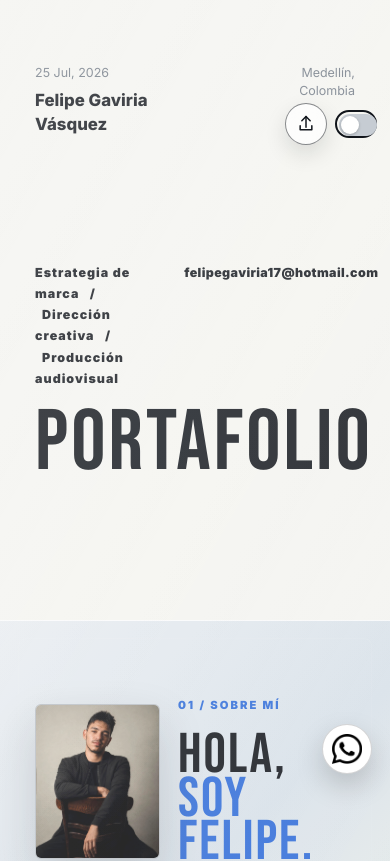
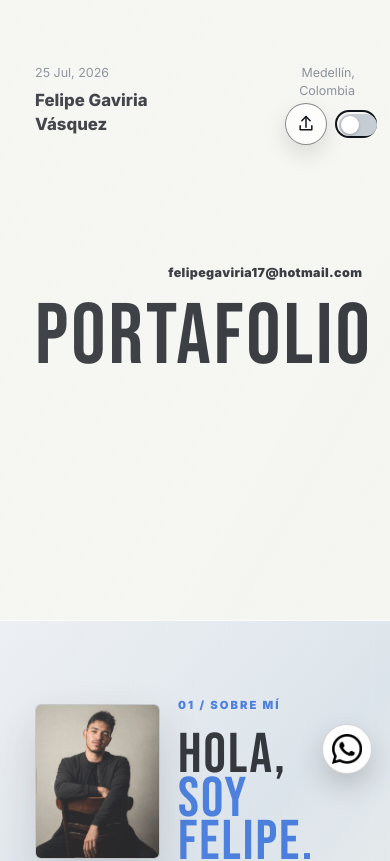
Before and after one commit to FelipeGaviria/Tubio, a Next.js app: page /portafolio in a window 390 px wide. Shown: the top 861 px of the page. Built offline with nearby package versions, Linux system fonts and the light colour scheme; no server answers.

Commit message:
Share y Fix Mobil

```diff
--- a/app/globals.css
+++ b/app/globals.css
@@ -1619,3 +1619,9 @@ html[data-portfolio-theme="night"] .raw-experience-more { color: #11151b; }
 @media (max-width: 800px) { .raw-role-title { width: min(88vw, 560px); gap: 15px; }.raw-hero-actions { right: 0; grid-template-columns: 42px 30px; }.raw-hero-actions .raw-theme-toggle, .raw-hero-actions .raw-profile-share { transform: translateX(22px); }.raw-hero-actions .raw-profile-share { width: 42px; height: 42px; }.raw-hero-actions .raw-profile-share svg { width: 20px; height: 20px; }.raw-hero-actions .raw-profile-share:hover { transform: translateX(22px) translateY(-2px); }.raw-portfolio-footer { display: none; } }
 
 @media (max-width: 800px) { .raw-hero-actions { grid-template-columns: 42px 42px; }.raw-hero-actions .raw-theme-toggle { width: 42px; height: 28px; display: grid; place-items: center; padding: 2px; }.raw-hero-actions .raw-theme-toggle-track { width: 38px; height: 22px; padding: 2px; }.raw-hero-actions .raw-theme-toggle-track span { width: 18px; height: 18px; }.raw-hero-actions .raw-theme-toggle { transform: translateX(22px); }html[data-portfolio-theme="night"] .raw-hero-actions .raw-theme-toggle-track span { transform: translateX(16px); } }
+
+/* Línea editorial superior y etiqueta de carruseles. */
+.raw-role-title a { transform: translateX(-86px); }.raw-carousel-label { margin: 56px auto 0 !important; color: #e2bd71 !important; font-family: var(--font-display), var(--font-inter), sans-serif; font-size: .88rem !important; font-weight: 800; letter-spacing: .16em; text-align: center; text-transform: uppercase; }
+@media (max-width: 800px) { .raw-role-title span { display: none; }.raw-role-title { display: block; width: min(88vw, 560px); text-align: right; }.raw-role-title a { display: inline-block; transform: translateX(-16px); }.raw-carousel-label { margin-top: 42px !important; } }
+
+@media (min-width: 801px) { .raw-hero-actions .raw-theme-toggle, .raw-hero-actions .raw-profile-share { transform: translateX(38px); }.raw-hero-actions .raw-profile-share:hover { transform: translateX(38px) translateY(-2px); } }
--- a/app/portafolio/page.tsx
+++ b/app/portafolio/page.tsx
@@ -40,7 +40,7 @@ export default function PortfolioPage() {
       <section id="sobre-mi" className="raw-intro"><div className="raw-intro-identity"><div className="raw-about-heading"><div><p className="raw-label">01 / Sobre mí</p><h2>Hola,<br /><em>soy Felipe.</em></h2></div><div className="raw-pfp-frame"><Image src="/images/portfolio/pfp.jpeg" alt="Felipe Gaviria Vásquez" fill sizes="(max-width: 700px) 160px, 220px" /></div></div><p className="raw-about-role">Ingeniero en Diseño de Entretenimiento Digital. / Estratega de Marca.</p></div><div className="raw-intro-creative"><div className="raw-intro-subtitle"><p className="raw-label">Lo que hago</p><h3>y me gusta hacer.</h3></div><div className="raw-intro-grid"><p>Trabajo entre la estrategia, la sensibilidad visual y la producción. Impulso el crecimiento de empresas desde el audiovisual y el mercadeo: convierto objetivos de marca en contenido, campañas y experiencias que se puedan ver, sentir y recordar.</p><p>Este portafolio reúne algunas de las más recientes exploraciones, donde seguimos aprendiendo, creando experiencias y transformando.</p></div><div className="raw-side-skills"><span>Ilustración</span><span>Presentaciones</span><span>Tipografía</span><span>Identidad de marca</span><span>Dirección de arte</span><span>Desarrollo IA</span><span>Diseño de logos</span><span>Diseño UI</span></div></div></section>
       <section className="raw-experience"><div className="raw-experience-heading"><p className="raw-label">02 / Dónde he trabajado</p><h2>Experiencia.</h2></div><ExperienceCarousel /></section>
       <section className="raw-tools"><p className="raw-label">03 / Herramientas</p><h2>Herramientas<br /><em>a tu servicio.</em></h2><p className="raw-tools-list">After Effects · Reaper Audio · Photoshop · Illustrator · Unity · Blender · Canva · CapCut · IA aplicada a la creación audiovisual, mockups y exploración creativa.</p></section>
-      {projects.map((project, index) => <section id={`proyecto-${index + 1}`} className={`raw-project-section raw-project-section-${index + 2}`} key={project}><p className="raw-label">0{index + 5} / Proyecto</p><h2>{project}</h2><p>{project === "Contenido para marcas" ? "Diseño de piezas, campañas y sistemas visuales que conectan la estrategia de cada marca con una presencia reconocible." : "Esta sección queda preparada para desarrollar el proyecto, sus imágenes, proceso, resultados y detalles."}</p>{project === "Contenido para marcas" && <BrandCarousel />}<a href="#inicio">Volver arriba <span>?</span></a></section>)}
+      {projects.map((project, index) => <section id={`proyecto-${index + 1}`} className={`raw-project-section raw-project-section-${index + 2}`} key={project}><p className="raw-label">0{index + 5} / Proyecto</p><h2>{project}</h2><p>{project === "Contenido para marcas" ? "Diseño de piezas, campañas y sistemas visuales que conectan la estrategia de cada marca con una presencia reconocible." : "Esta sección queda preparada para desarrollar el proyecto, sus imágenes, proceso, resultados y detalles."}</p>{project === "Contenido para marcas" && <><p className="raw-carousel-label">Carruseles</p><BrandCarousel /></>}<a href="#inicio">Volver arriba <span>?</span></a></section>)}
       <ManualCases />
       <IllustrationGallery />
       <section id="produccion-audiovisual" className="raw-project-section raw-project-section-1"><p className="raw-label">08 / Producción audiovisual</p><h2>Producción audiovisual</h2><p>Esta sección queda preparada para desarrollar proyectos audiovisuales, proceso, resultados y detalles.</p><a href="#inicio">Volver arriba <span>?</span></a></section>
```
